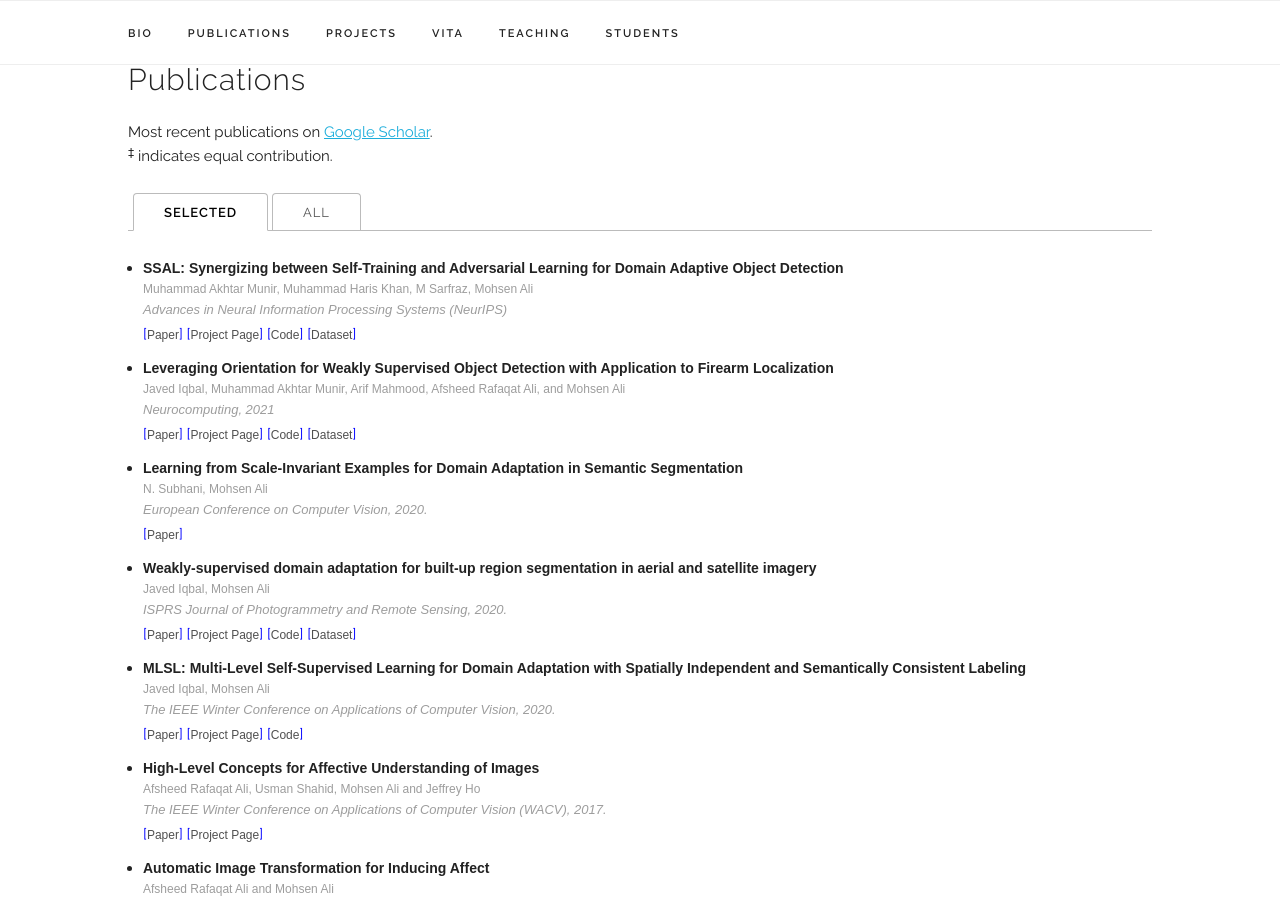
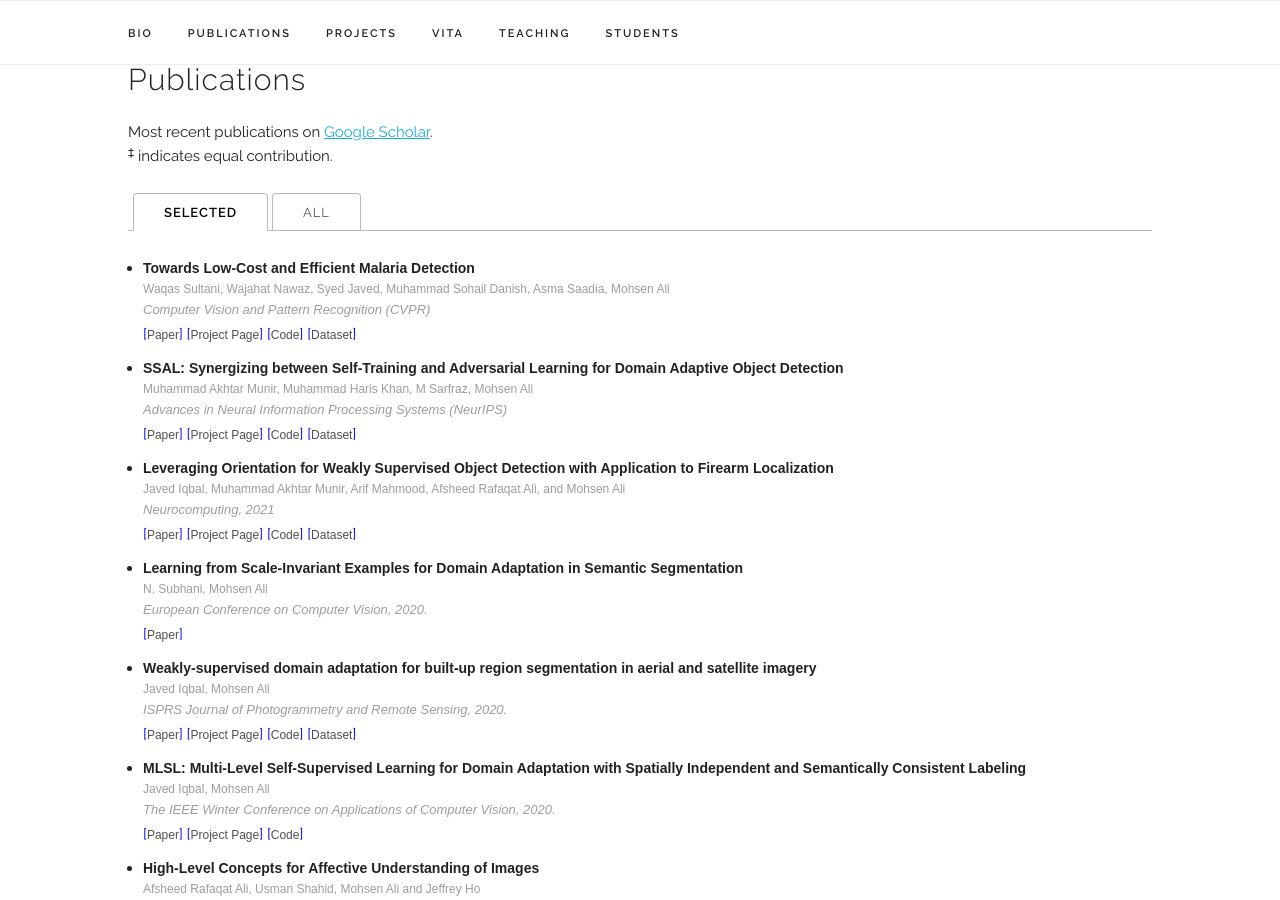
Before and after one commit to mohsenali/mohsenali.github.io, a Jekyll site: the page built from index.html, in a window 1280 px wide and 900 px high, scrolled down 1128 px. Built offline with Jekyll 4.4.1, drawn with Linux system fonts in a browser that asks for light colours; some web fonts are replaced.

Commit message:
Update publications.yaml
added CVPR paper

```diff
--- a/_data/publications.yaml
+++ b/_data/publications.yaml
@@ -1,4 +1,14 @@
 papers:
+  - title: "Towards Low-Cost and Efficient Malaria Detection"
+    authors: "Waqas Sultani, Wajahat Nawaz, Syed Javed, Muhammad Sohail Danish, Asma Saadia, Mohsen Ali"
+    venue: "Computer Vision and Pattern Recognition (CVPR)"
+    paper_pdf: "https://openaccess.thecvf.com/content/CVPR2022/papers/Sultani_Towards_Low-Cost_and_Efficient_Malaria_Detection_CVPR_2022_paper.pdf"
+    page: "http://im.itu.edu.pk/m5-malaria-dataset/"
+    code: "https://github.com/intelligentMachines-ITU/LowCostMalariaDetection_CVPR_2022"
+    dataset: "https://github.com/intelligentMachines-ITU/LowCostMalariaDetection_CVPR_2022"
+    year: "2022"
+    selected: y
+
   - title: "SSAL: Synergizing between Self-Training and Adversarial Learning for Domain Adaptive Object Detection"
     authors: "Muhammad Akhtar Munir, Muhammad Haris Khan, M Sarfraz, Mohsen Ali"
     venue: "Advances in Neural Information Processing Systems (NeurIPS)"
```
